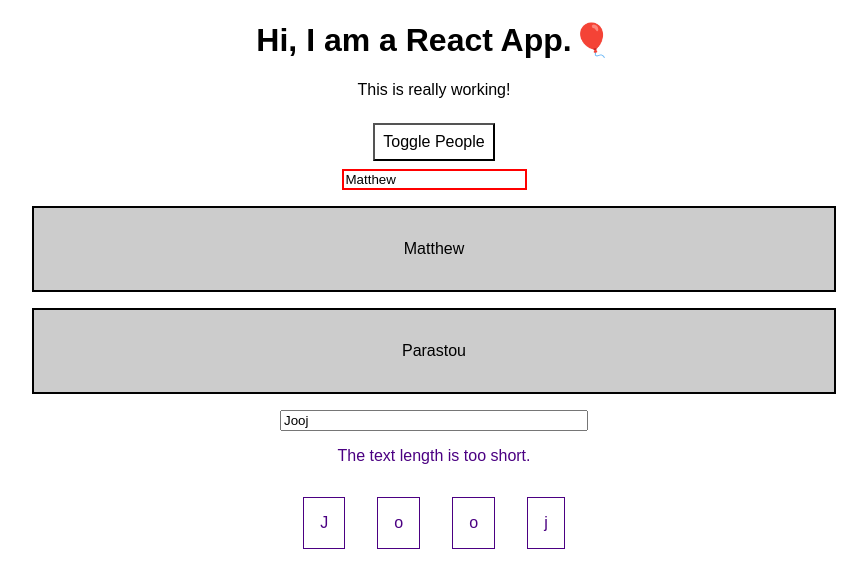
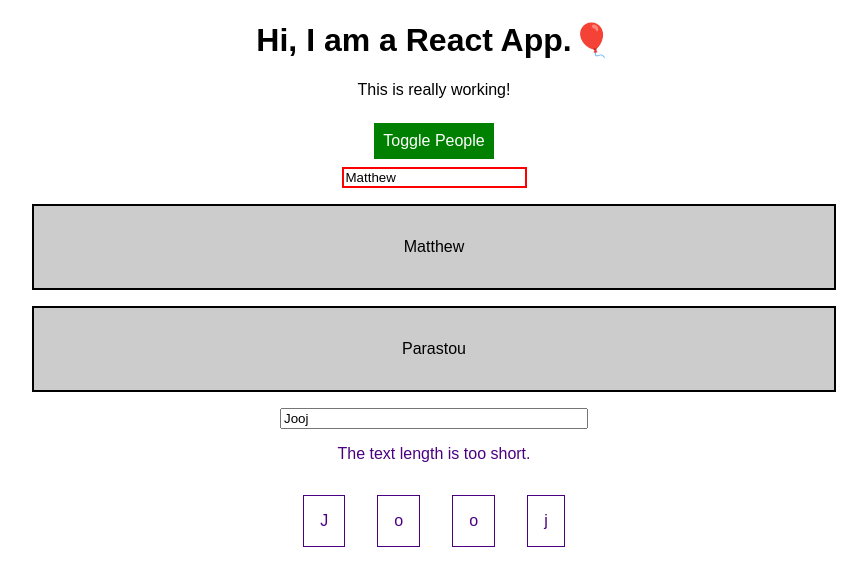
Before and after one commit to Parastou63/React-Learning, a React (Create React App) app in the folder react-complete-guide/: page / in a window 1280 px wide. Shown: the top 588 px of the page, without its empty margins (206-1073 px from the left). Built offline with nearby package versions, Linux system fonts and the light colour scheme.

Commit message:
React-Learning using Radium for styling
sudo npm install --save radium
Used for hover style for the Toggle button.

```diff
--- a/react-complete-guide/package.json
+++ b/react-complete-guide/package.json
@@ -3,6 +3,7 @@
   "version": "0.1.0",
   "private": true,
   "dependencies": {
+    "radium": "^0.26.0",
     "react": "^16.13.1",
     "react-dom": "^16.13.1",
     "react-scripts": "1.1.5"
--- a/react-complete-guide/src/App.css
+++ b/react-complete-guide/src/App.css
@@ -1,5 +1,13 @@
 .App {
   text-align: center;
+}
+
+.red {
+  color: red;
+}
+
+.bold {
+  font-weight: bold;
 }
 
 /* .App-logo {
--- a/react-complete-guide/src/App.js
+++ b/react-complete-guide/src/App.js
@@ -6,7 +6,7 @@ import UserInput from './BaseSyntaxAssignment/UserInput/UserInput';
 import UserOutput from './BaseSyntaxAssignment/UserOutput/UserOutput';
 import Validation from './ListConditionalAssignment/Validation/Validation';
 import Char from './ListConditionalAssignment/Char/Char';
-
+import Radium, { StyleRoot } from 'radium';
 class App extends Component {
   state = {
     people: [
@@ -90,17 +90,22 @@ class App extends Component {
   deleteCharHandler = (charIndex) => {
     const char = this.state.textContent.split('');
     char.splice(charIndex, 1);
-    this.setState({ textContent: char.join('')});
+    this.setState({ textContent: char.join('') });
   }
 
   render() {
     const style = {
-      backgroundColor: 'white',
+      backgroundColor: 'green',
+      color: 'white',
       font: 'inherit',
-      border: '1x solid blue',
+      border: '1px solid green',
       padding: '8px',
       cursor: 'pointer',
-      margin: '8px'
+      ':hover': {
+        backgroundColor: 'lightgreen',
+        color: 'black',
+      },
+      margin: '8px',
     };
 
     const textStyle = {
@@ -135,6 +140,20 @@ class App extends Component {
             age={this.state.people[2].age} /> */}
         </div>
       );
+      style.backgroundColor = 'red';
+      style[':hover'] = {
+        backgroundColor: 'salmon',
+        color: 'black',
+      }
+    }
+
+    //let classes = ['red', 'bold'].join(' ');
+    const classes = [];
+    if (this.state.people.length <= 2) {
+      classes.push('red'); // classes = ['red']
+    }
+    if (this.state.people.length <= 1) {
+      classes.push('bold'); // classes = ['red', 'bold']
     }
 
     let characters = null;
@@ -158,9 +177,10 @@ class App extends Component {
     }
 
     return (
+      <StyleRoot>
         <div className="App">
           <h1>Hi, I am a React App.🎈</h1>
-        <p>This is really working!</p>
+          <p className={classes.join(' ')}>This is really working!</p>
           {/* <button style={style}
           onClick={() => { this.switchNameHandler('Maximilian!!') }}>Switch Name</button> */}
           <button style={style}
@@ -182,10 +202,11 @@ class App extends Component {
           />
           {characters}
         </div>
+      </StyleRoot>
     );
     //return React.createElement('div', {className: 'App'}, React.createElement('h1', null, 'I\'m React App!'));
 
   }
 }
 
-export default App;
+export default Radium(App);
--- a/react-complete-guide/src/Person/Person.js
+++ b/react-complete-guide/src/Person/Person.js
@@ -1,9 +1,16 @@
 import React from 'react';
-import './Person.css'
+import './Person.css';
+import Radium from 'radium';
 
 const person = (props) => {
+    const style = {
+'@media (min-width: 500px)': {
+width: '450px'
+
+}
+    };
     return (
-        <div className="Person">
+        <div className="Person" style={style}>
             <p onClick={props.click}>I'm {props.name} and I am {props.age} years old!</p>
             <p>{props.children}</p>
             <input type="text" onChange={props.changed} value={props.name} />
@@ -11,4 +18,4 @@ const person = (props) => {
     )
 };
 
-export default person;
+export default Radium(person);
```
Also changed, not shown: 1 other file (tests, documents, lock files or other folders). Lines whose indentation alone changed are shown as unchanged.
